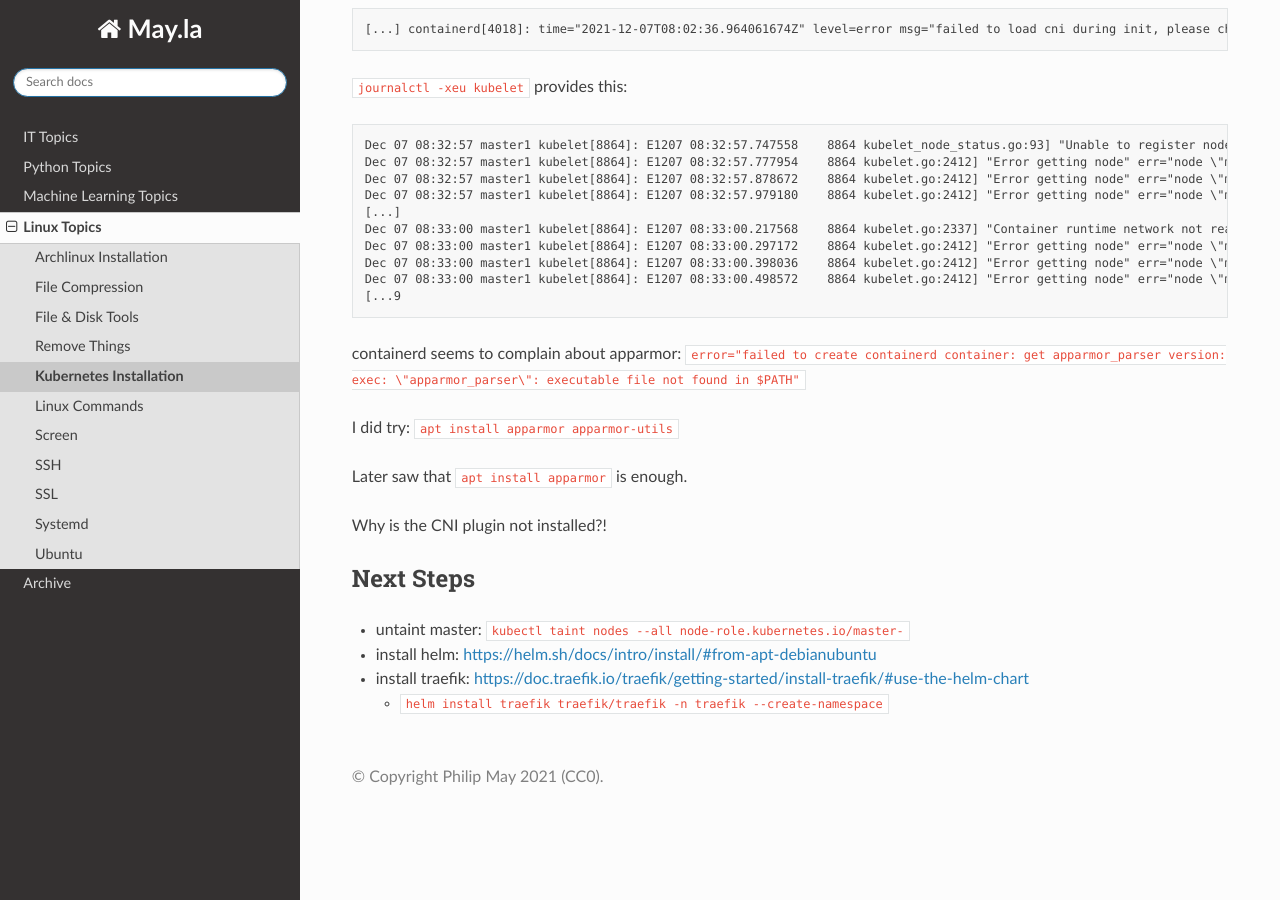
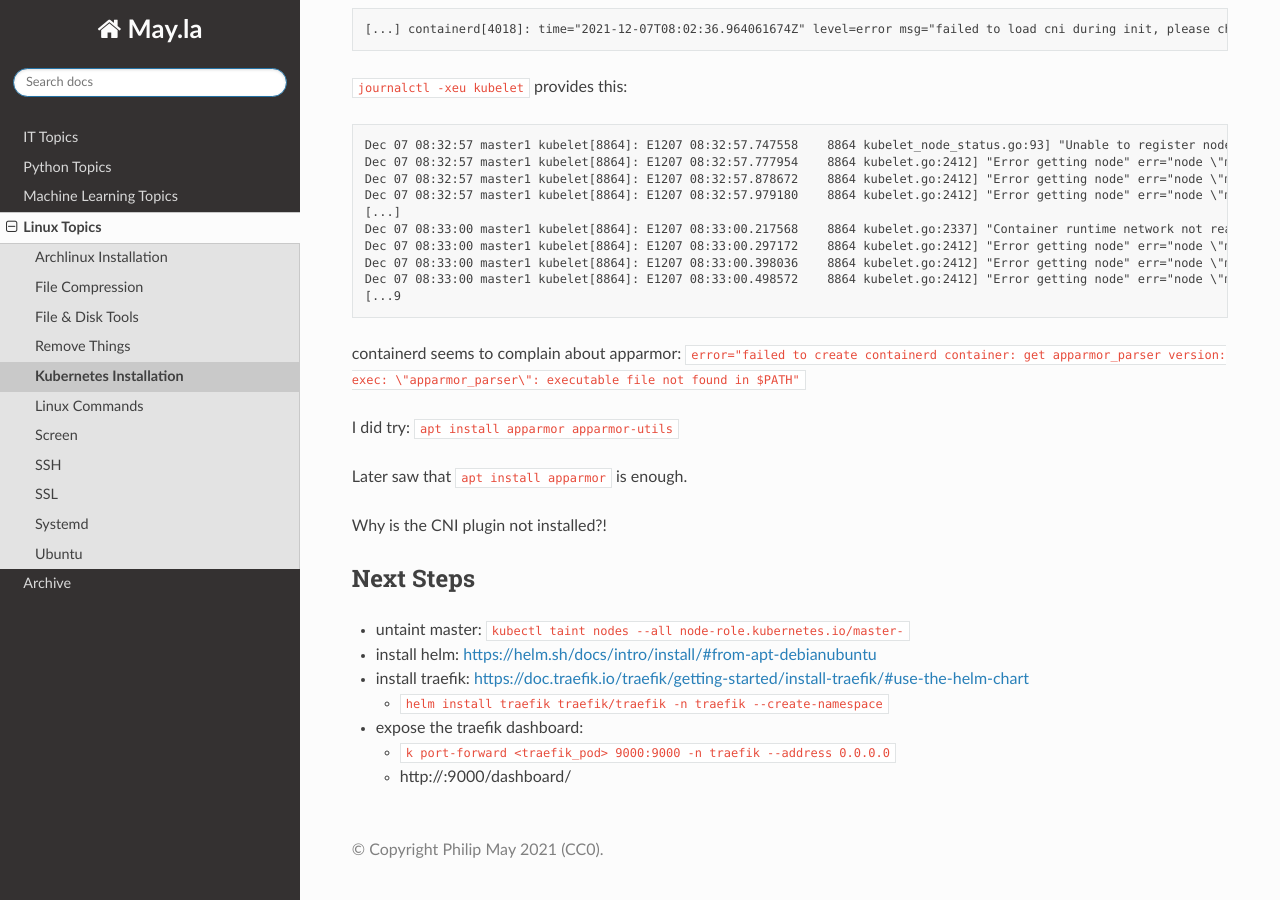
Before and after one commit to PhilipMay/May.la, a Sphinx documentation site: the page built from source/linux/kubernetes-install.md, in a window 1280 px wide and 900 px high, scrolled down 3570 px. Built offline with Sphinx 7.4.7 and the Read the Docs theme 2.0.0, drawn with Linux system fonts in a browser that asks for light colours.

Commit message:
Update kubernetes-install.md

```diff
--- a/source/linux/kubernetes-install.md
+++ b/source/linux/kubernetes-install.md
@@ -189,3 +189,6 @@ Why is the CNI plugin not installed?!
 - install helm: https://helm.sh/docs/intro/install/#from-apt-debianubuntu
 - install traefik: https://doc.traefik.io/traefik/getting-started/install-traefik/#use-the-helm-chart
   - `helm install traefik traefik/traefik -n traefik --create-namespace`
+- expose the traefik dashboard:
+  - `k port-forward <traefik_pod> 9000:9000 -n traefik --address 0.0.0.0`
+  - http://<ip>:9000/dashboard/
```
